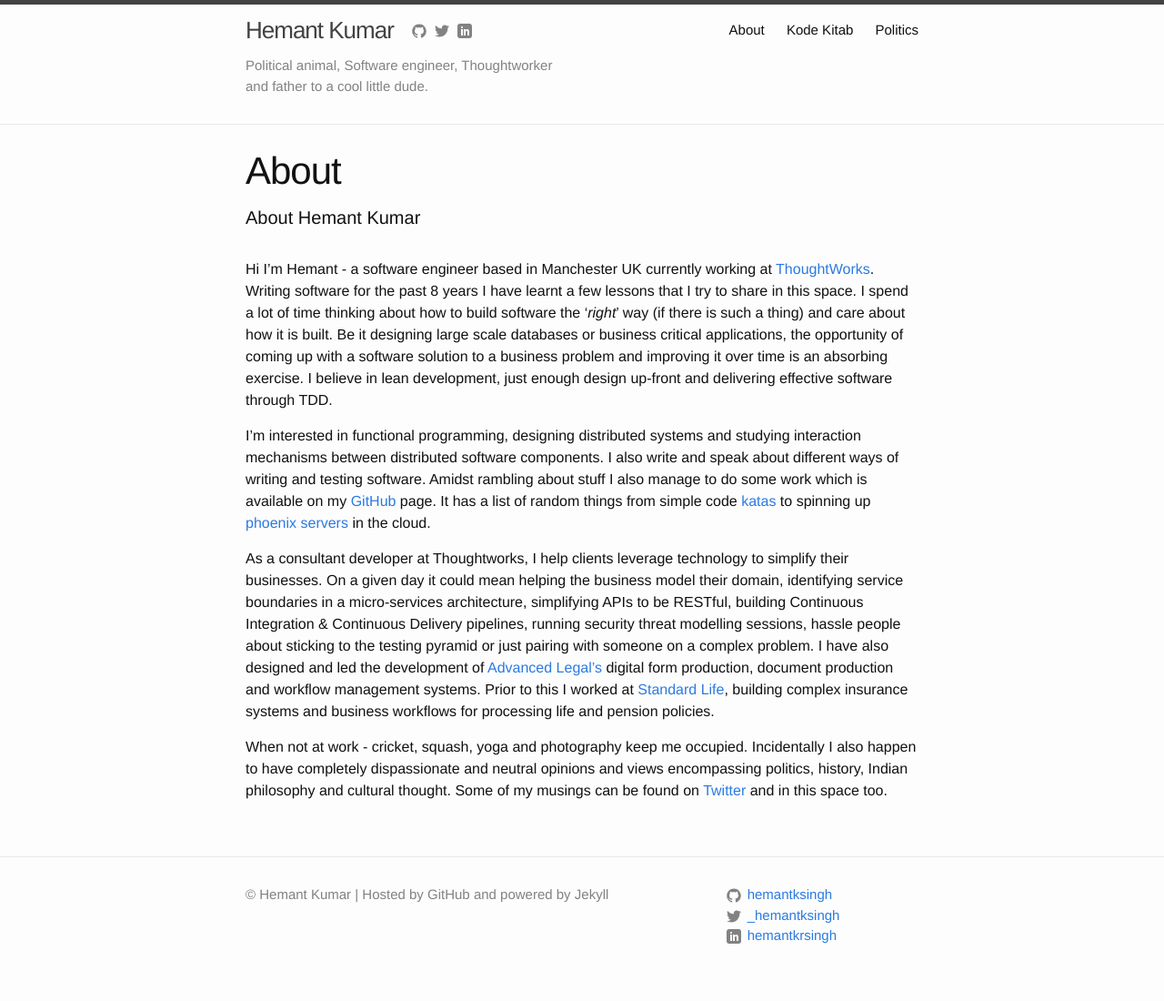
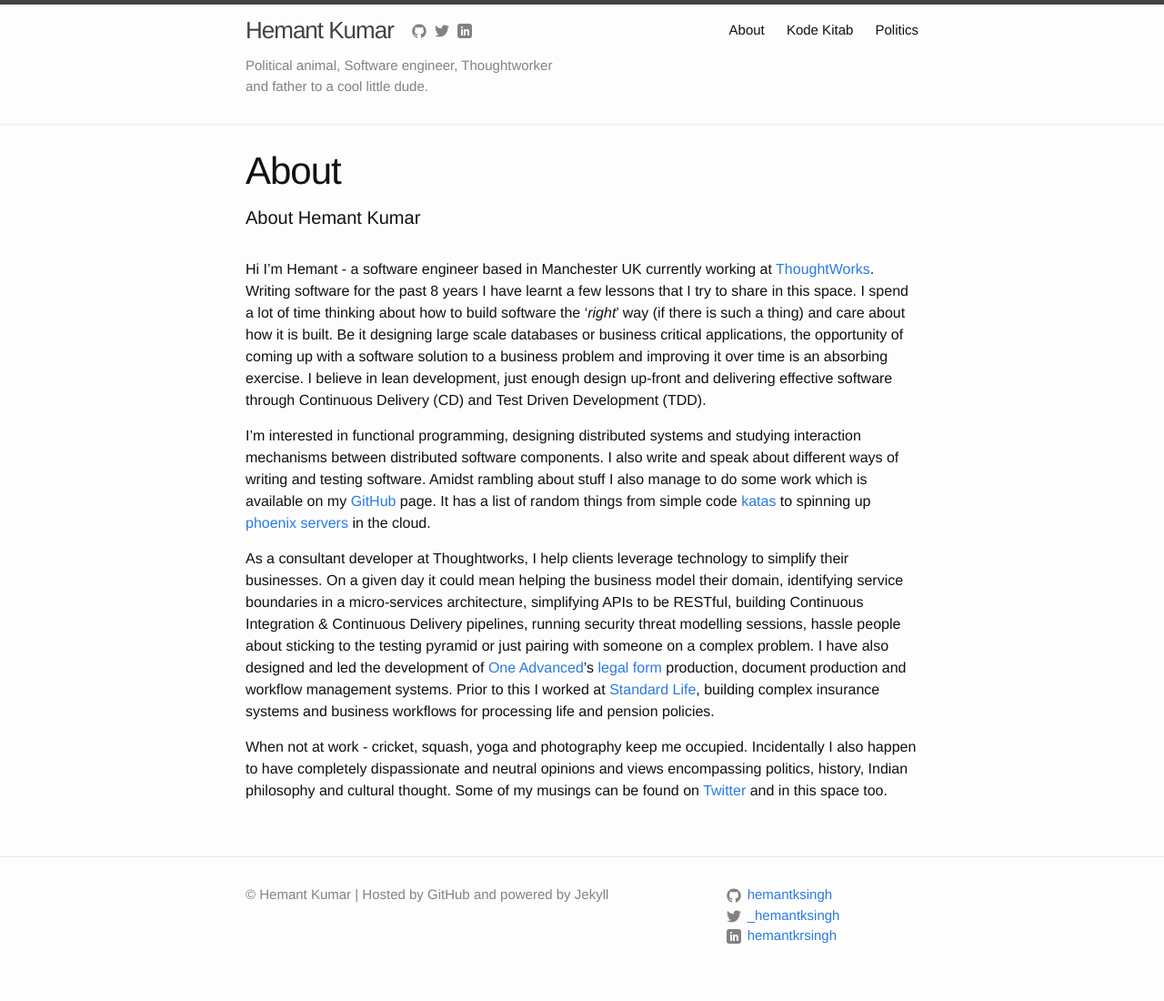
Before and after one commit to hemantksingh/hemantksingh.github.io, a Jekyll site: the page built from about.md, in a window 1280 px wide. Shown: the whole page at 91% size. Built offline with Jekyll 4.4.1, drawn with Linux system fonts in a browser that asks for light colours.

Commit message:
Update about me.

```diff
--- a/about.md
+++ b/about.md
@@ -5,10 +5,10 @@
 description: About Hemant Kumar
 ---
 
-Hi I'm Hemant - a software engineer based in Manchester UK currently working at [ThoughtWorks](http://www.thoughtworks.com/). Writing software for the past 8 years I have learnt a few lessons that I try to share in this space. I spend a lot of time thinking about how to build software the '*right*' way (if there is such a thing) and care about how it is built. Be it designing large scale databases or business critical applications, the opportunity of coming up with a software solution to a business problem and improving it over time is an absorbing exercise. I believe in lean development, just enough design up-front and delivering effective software through TDD.
+Hi I'm Hemant - a software engineer based in Manchester UK currently working at [ThoughtWorks](http://www.thoughtworks.com/). Writing software for the past 8 years I have learnt a few lessons that I try to share in this space. I spend a lot of time thinking about how to build software the '*right*' way (if there is such a thing) and care about how it is built. Be it designing large scale databases or business critical applications, the opportunity of coming up with a software solution to a business problem and improving it over time is an absorbing exercise. I believe in lean development, just enough design up-front and delivering effective software through Continuous Delivery (CD) and Test Driven Development (TDD).
 
 I'm interested in functional programming, designing distributed systems and studying interaction mechanisms between distributed software components. I also write and speak about different ways of writing and testing software. Amidst rambling about stuff I also manage to do some work which is available on my [GitHub](https://github.com/hemantksingh) page. It has a list of random things from simple code [katas](https://github.com/hemantksingh/Katas) to spinning up [phoenix servers](http://martinfowler.com/bliki/PhoenixServer.html) in the cloud.
 
-As a consultant developer at Thoughtworks, I help clients leverage technology to simplify their businesses. On a given day it could mean helping the business model their domain, identifying service boundaries in a micro-services architecture, simplifying APIs to be RESTful, building Continuous Integration & Continuous Delivery pipelines, running security threat modelling sessions, hassle people about sticking to the testing pyramid or just pairing with someone on a complex problem. I have also designed and led the development of [Advanced Legal's](http://advanced-legal.co.uk/) digital form production, document production and workflow management systems. Prior to this I worked at [Standard Life](http://standardlife.co.uk/), building complex insurance systems and business workflows for processing life and pension policies.
+As a consultant developer at Thoughtworks, I help clients leverage technology to simplify their businesses. On a given day it could mean helping the business model their domain, identifying service boundaries in a micro-services architecture, simplifying APIs to be RESTful, building Continuous Integration & Continuous Delivery pipelines, running security threat modelling sessions, hassle people about sticking to the testing pyramid or just pairing with someone on a complex problem. I have also designed and led the development of [One Advanced](https://www.oneadvanced.com/)'s [legal form](https://www.oneadvanced.com/solutions/market-solutions/legal-forms/) production, document production and workflow management systems. Prior to this I worked at [Standard Life](http://standardlife.co.uk/), building complex insurance systems and business workflows for processing life and pension policies.
 
 When not at work - cricket, squash, yoga and photography keep me occupied. Incidentally I also happen to have completely dispassionate and neutral opinions and views encompassing politics, history, Indian philosophy and cultural thought. Some of my musings can be found on [Twitter](https://twitter.com/_hemantksingh) and in this space too.
```
